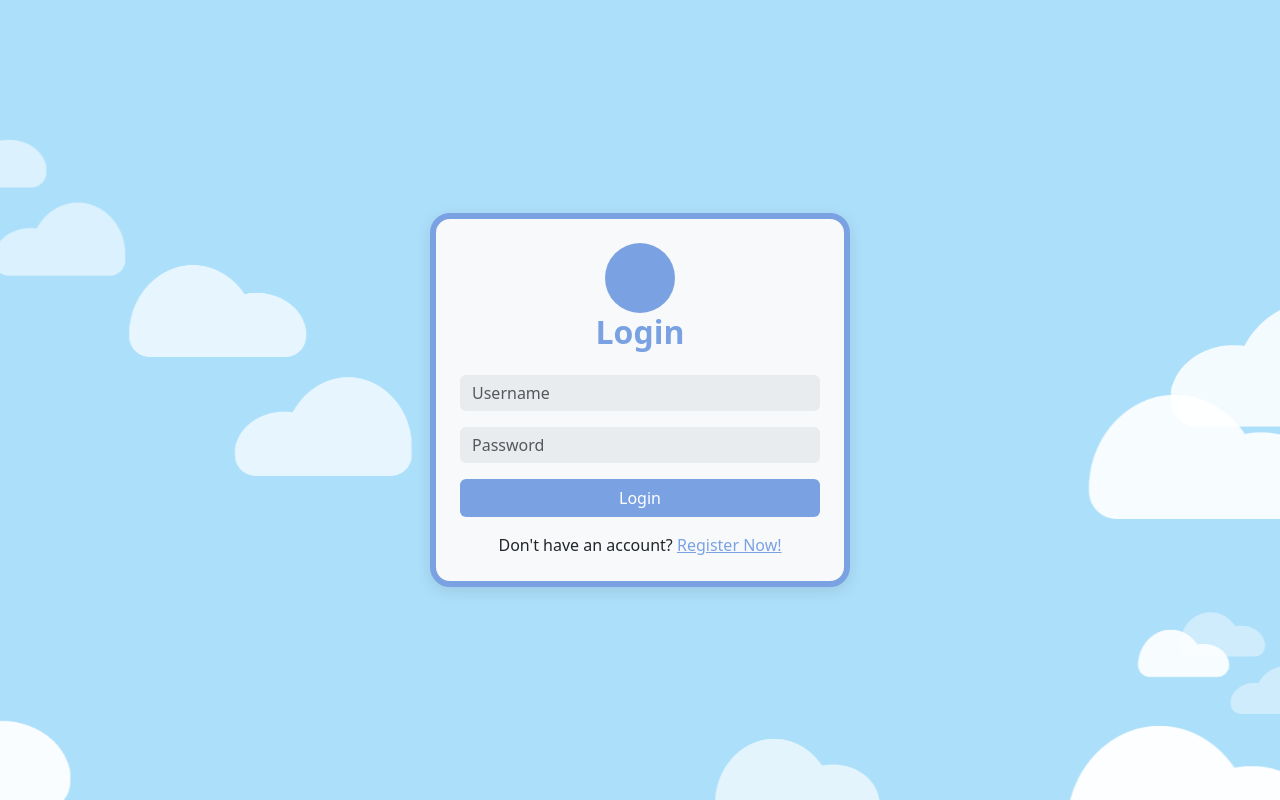
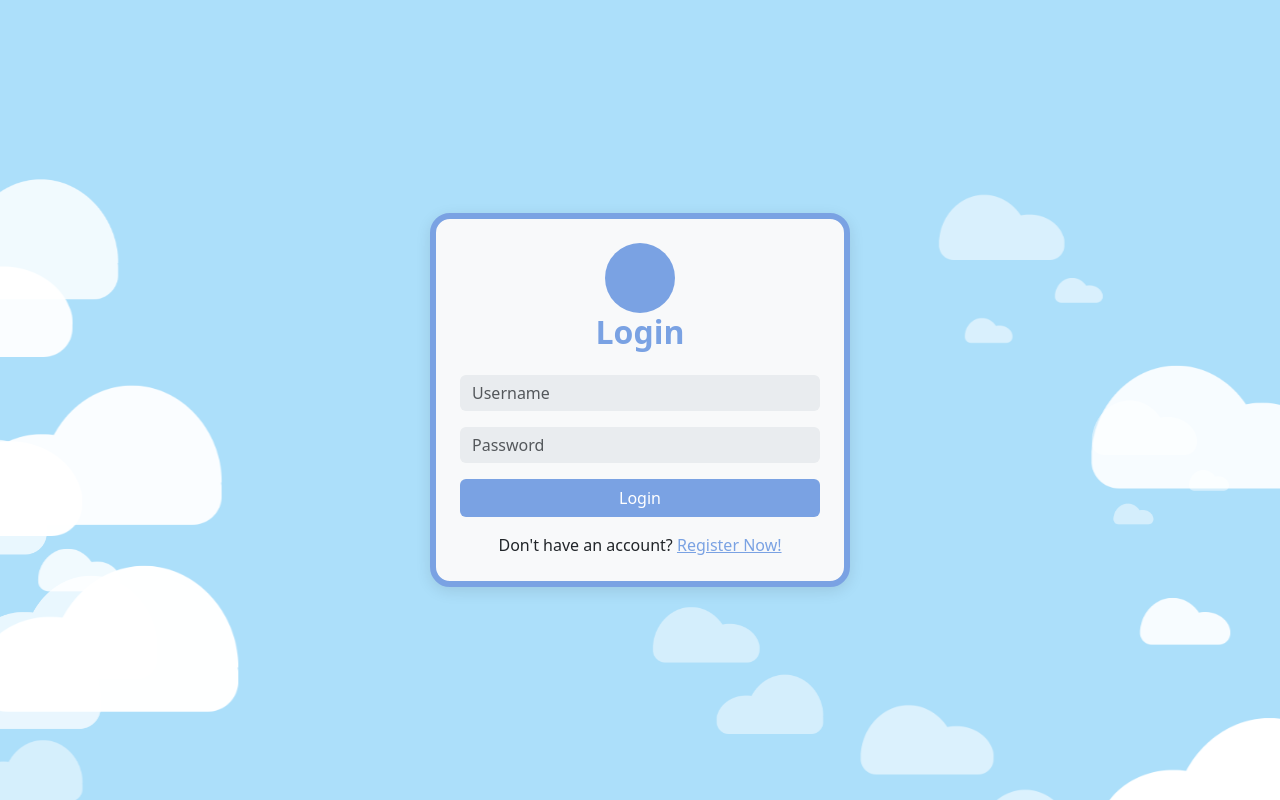
Before and after one commit to naddyafav/LargeProjectCOP4331, a React (Vite) app in the folder PersonalityApp/client/: page / in a window 1280 px wide. Built offline with nearby package versions, Linux system fonts and the light colour scheme.

Commit message:
made initial and looping clouds seperate functions

```diff
--- a/PersonalityApp/client/src/pages/Login.tsx
+++ b/PersonalityApp/client/src/pages/Login.tsx
@@ -34,11 +34,11 @@ export default function Login() {
 
   const inputStyle = { backgroundColor: "#e9ecef", border: "none" };
 
-  // Generate clouds once
-  const clouds = useMemo(() => {
+  // === Initial clouds (one-time) ===
+  const initialClouds = useMemo(() => {
     const cloudImages = ["/cloud1.png", "/cloud2.png", "/cloud3.png"];
-    const totalClouds = 10;
-    const initialClouds = 4; // visible immediately
+    const totalInitial = 6; // number of clouds to appear immediately
+
     let lastIndex = -1;
 
     const getRandomCloud = () => {
@@ -50,7 +50,54 @@ export default function Login() {
       return cloudImages[newIndex];
     };
 
-    return Array.from({ length: totalClouds }).map((_, i) => {
+    return Array.from({ length: totalInitial }).map((_, i) => {
+      const src = getRandomCloud();
+
+      // Cloud size factor: 0 → 1
+      const sizeFactor = Math.random();
+      const width = 150 + sizeFactor * 350; // 150px → 500px
+      const duration = 60 - sizeFactor * 30; // 60s → 30s
+      const opacity = 0.4 + sizeFactor * 0.6; // 0.4 → 1.0
+
+      // Vertical position (0% → 100%)
+      const verticalMargin = 0; // optional margin to avoid edges
+      const top = verticalMargin * 100 + Math.random() * (100 - verticalMargin * 200);
+
+      const left = 20 + Math.random() * 60; // 0% → 100%
+
+      return {
+        key: `initial-${i}`,
+        src,
+        style: {
+          position: "absolute" as const,
+          top: `${top}%`,
+          width: `${width}px`,
+          left: `${left}%`,
+          animation: `floatCloudLR ${duration}s linear forwards`, // forwards so it disappears
+          opacity,
+          zIndex: 0,
+        },
+      };
+    });
+  }, []);
+
+  // === Continuous clouds (loops forever) ===
+  const loopingClouds = useMemo(() => {
+    const cloudImages = ["/cloud1.png", "/cloud2.png", "/cloud3.png"];
+    const totalLoop = 10;
+
+    let lastIndex = -1;
+
+    const getRandomCloud = () => {
+      let newIndex;
+      do {
+        newIndex = Math.floor(Math.random() * cloudImages.length);
+      } while (newIndex === lastIndex);
+      lastIndex = newIndex;
+      return cloudImages[newIndex];
+    };
+
+    return Array.from({ length: totalLoop }).map((_, i) => {
       const src = getRandomCloud();
       const direction = Math.random() < 0.5 ? "left" : "right";
 
@@ -64,35 +111,16 @@ export default function Login() {
       const verticalMargin = 0; // optional margin to avoid edges
       const top = verticalMargin * 100 + Math.random() * (100 - verticalMargin * 200);
 
-      // Determine starting left
-      let left: string;
-      if (i < initialClouds) {
-        // Initial clouds: avoid center 40–60%
-        left = Math.random() < 0.5
-          ? `${Math.random() * 40}%`      // left side
-          : `${60 + Math.random() * 40}%`; // right side
-      } else {
-        // Off-screen spawn
-        left = direction === "left" ? `-${width + 50}px` : `calc(100vw + 50px)`;
-      }
+      const left = direction === "left" ? `-${width + 50}px` : `calc(100vw + 50px)`;
 
-      // Animation
       const animation = direction === "left"
         ? `floatCloudLR ${duration}s linear infinite`
         : `floatCloudRL ${duration}s linear infinite`;
 
       return {
-        key: i,
+        key: `loop-${i}`,
         src,
-        style: {
-          position: "absolute" as const,
-          top: `${top}%`,
-          width: `${width}px`,
-          left,
-          animation,
-          opacity,
-          zIndex: 0,
-        },
+        style: { position: "absolute", top: `${top}%`, width: `${width}px`, left, animation, opacity, zIndex: 0 },
       };
     });
   }, []);
@@ -103,9 +131,8 @@ export default function Login() {
       style={{ width: "100%", height: "100vh", backgroundColor: "#ACDFFA", position: "relative", overflow: "hidden" }}
     >
       {/* Clouds */}
-      {clouds.map((cloud) => (
-        <img key={cloud.key} src={cloud.src} style={cloud.style} />
-      ))}
+      {initialClouds.map((initialCloud) => (<img key={initialCloud.key} src={initialCloud.src} style={initialCloud.style} />))}
+      {loopingClouds.map((loopingCloud) => (<img key={loopingCloud.key} src={loopingCloud.src} style={loopingCloud.style} />))}
 
       <style>
         {`
```
